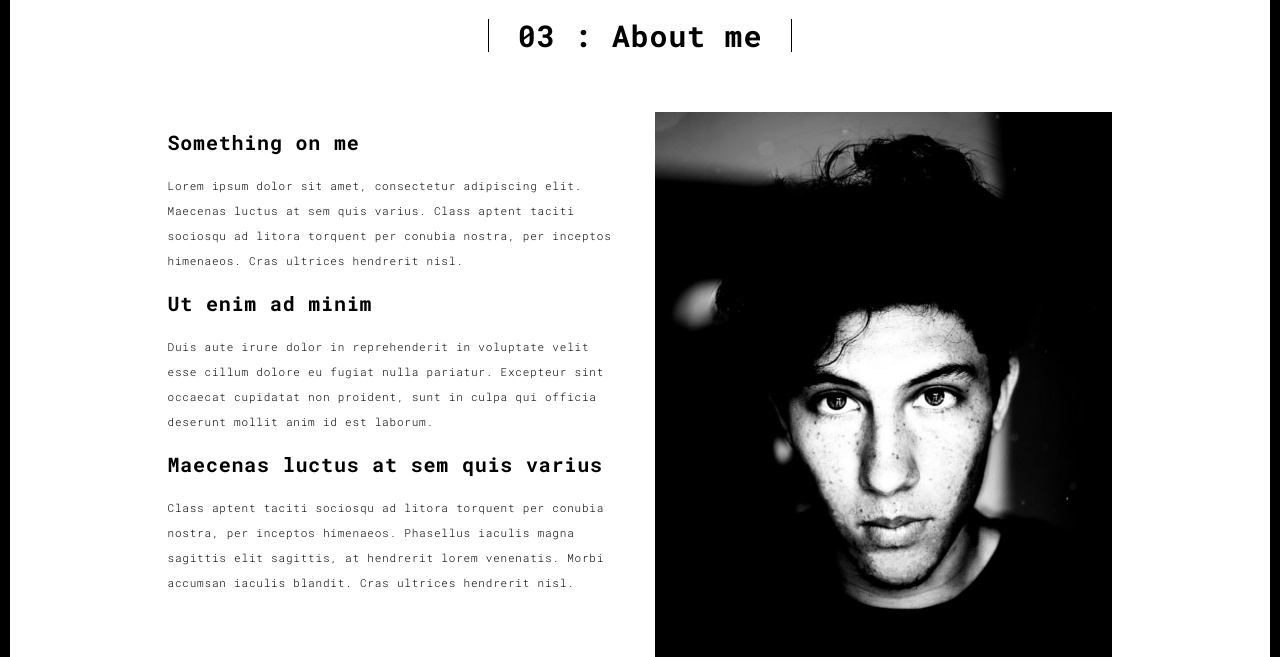
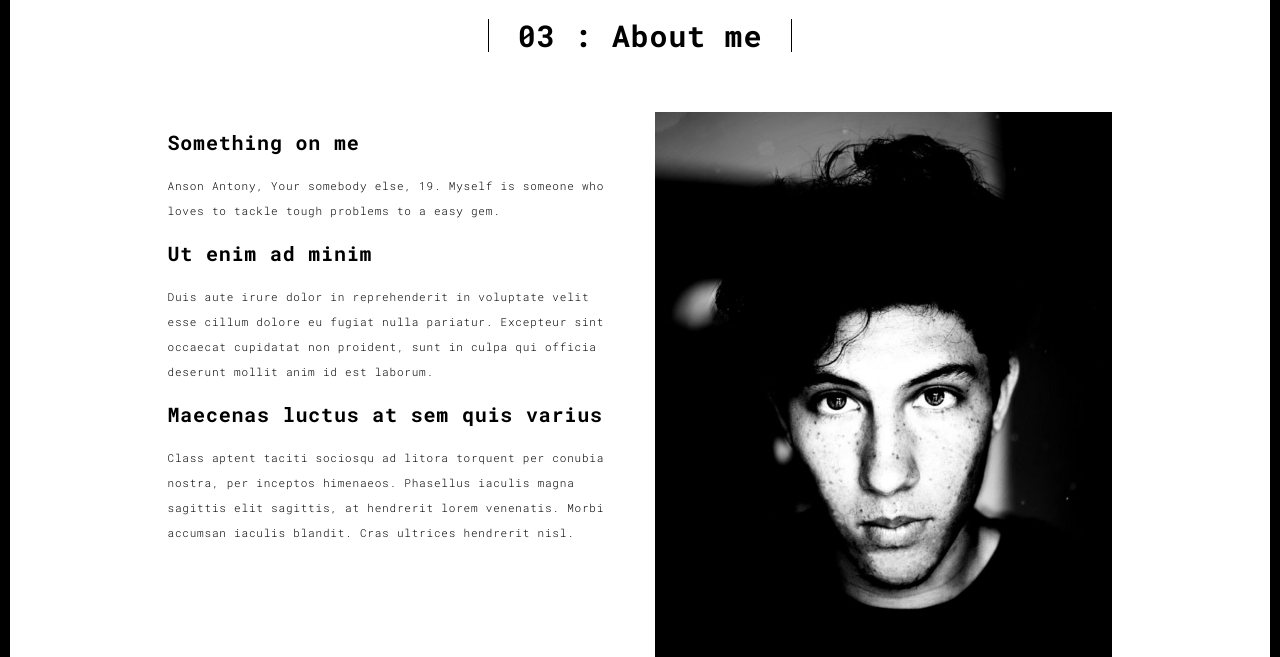
Before and after one commit to anson10/portfolio, a Flask app: page /about.html in a window 1280 px wide. Shown: the part 90-747 px from the top of the page. Run offline with Flask 2, Linux system fonts and the light colour scheme; some libraries are stand-ins or nearby versions.

Commit message:
Updated About Me

```diff
--- a/templates/about.html
+++ b/templates/about.html
@@ -62,8 +62,8 @@
               <div class="row">
                 <div class="col-xs-12 col-md-6">
                   <h3>Something on me</h3>
-                  <p>Lorem ipsum dolor sit amet, consectetur adipiscing elit. Maecenas luctus at sem quis varius.
-                  Class aptent taciti sociosqu ad litora torquent per conubia nostra, per inceptos himenaeos. Cras ultrices hendrerit nisl.</p>
+                  <p>Anson Antony, Your somebody else, 19.
+                  Myself is someone who loves to tackle tough problems to a easy gem.</p>
                   <h3>Ut enim ad minim </h3>
                   <p>Duis aute irure dolor in reprehenderit in voluptate velit esse
                   cillum dolore eu fugiat nulla pariatur. Excepteur sint occaecat cupidatat non
```
